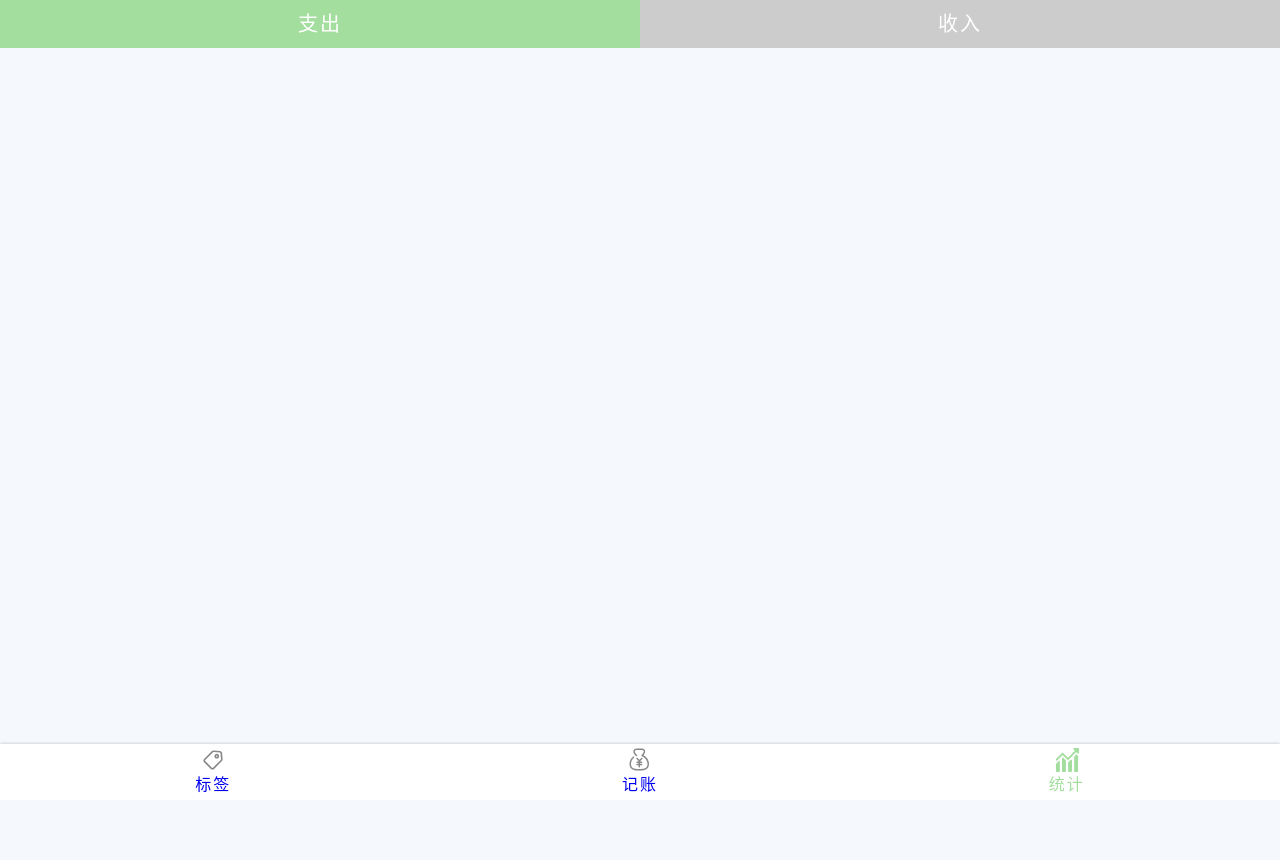
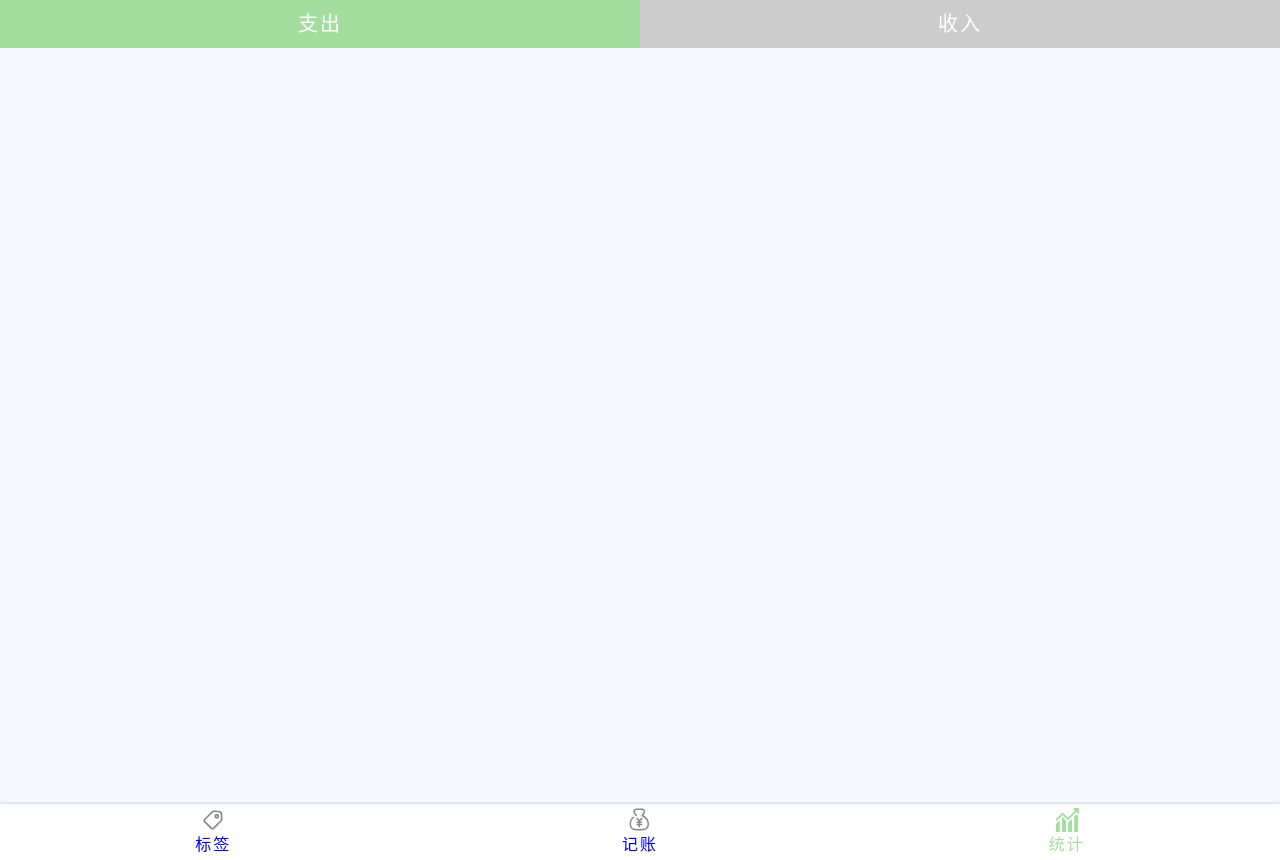
Before and after one commit to luuu4129955/koala2.0-react, a React app: page /#/statistics in a window 1280 px wide. Before the commit the page ends 800 px from the top, so only its background shows below. Built offline with nearby package versions, Linux system fonts and the light colour scheme.

Commit message:
引入 echart

```diff
--- a/package.json
+++ b/package.json
@@ -26,6 +26,7 @@
     "dayjs": "^1.10.7",
     "dotenv": "^10.0.0",
     "dotenv-expand": "^5.1.0",
+    "echarts": "4.9.0",
     "eslint": "^8.3.0",
     "eslint-config-react-app": "^7.0.0",
     "eslint-webpack-plugin": "^3.1.1",
@@ -90,6 +91,7 @@
     ]
   },
   "devDependencies": {
+    "@types/echarts": "4.9.0",
     "@types/styled-components": "^5.1.19",
     "@types/webpack-env": "1.15.1",
     "svg-sprite-loader": "^6.0.11",
--- /dev/null
+++ b/src/components/Charts.tsx
@@ -0,0 +1,19 @@
+import echarts from 'echarts'
+import {useEffect, useRef } from 'react'
+
+const Echarts=()=>{
+  const container=useRef<HTMLDivElement>(null)
+  const chart=useRef(null)
+  useEffect(()=>{
+    const width=document.documentElement.clientWidth
+    container.current!.style.width=`${width-20}px`
+    container.current!.style.height=`${(width-20)*0.6}px`
+    // @ts-ignore
+    chart.current=echarts.init(container.current)
+  },[])
+  return(
+    <div ref={container}></div>
+  )
+}
+
+export {Echarts}
--- a/src/views/Statistics.tsx
+++ b/src/views/Statistics.tsx
@@ -4,6 +4,7 @@ import {RecordItem, useRecords} from 'hooks/useRecords';
 import {useState} from 'react';
 import styled from 'styled-components';
 import day from 'dayjs';
+import { Echarts } from 'components/Charts';
 
 function Statistics() {
   const [category, setCategory] = useState<'-' | '+'>('-');
@@ -30,6 +31,7 @@ function Statistics() {
       <TabsWrapper>
         <Tabs value={category} onChange={value => setCategory(value)}></Tabs>
       </TabsWrapper>
+      <Echarts></Echarts>
       {array.map(([date, records]) => <div key={date}>
         <DateTitle>{date}</DateTitle>
         {records.map(r => {
```
